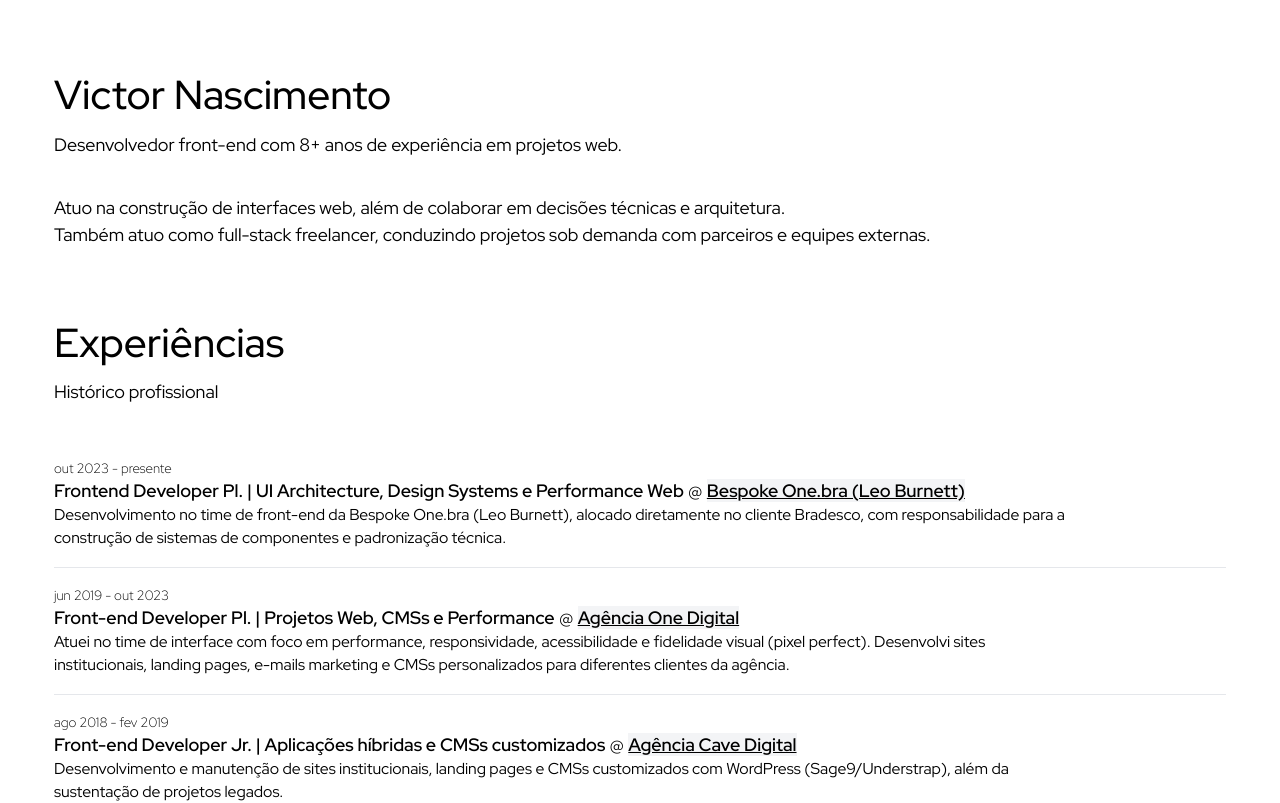
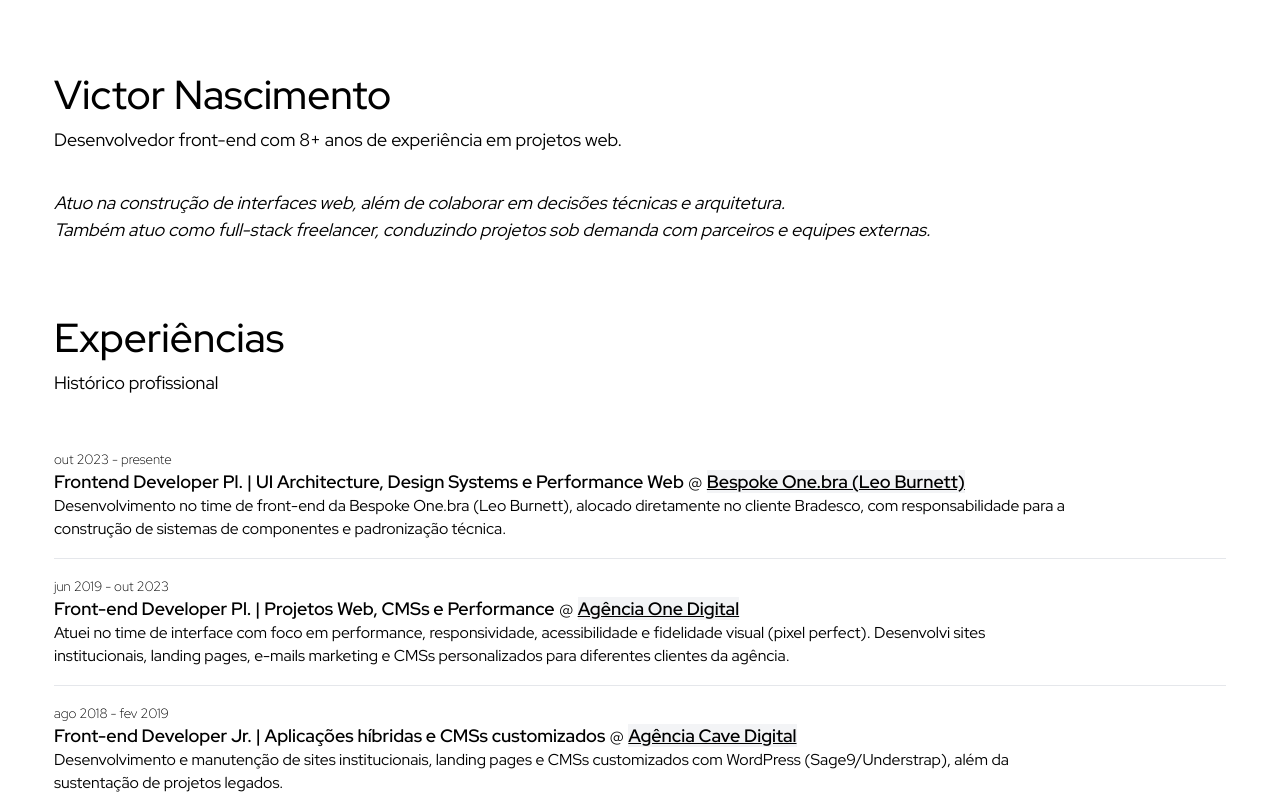
Before and after one commit to victornns/victornns.site, a Next.js app: page /portfolio in a window 1280 px wide. Shown: the top 803 px of the page. Built offline with nearby package versions, Linux system fonts and the light colour scheme.

Commit message:
refactor: update UI components || font style

```diff
--- a/src/app/portfolio/page.tsx
+++ b/src/app/portfolio/page.tsx
@@ -16,8 +16,8 @@ export default function Portfolio() {
     <main className="flex flex-col gap-16 py-16 px-6 md:px-12">
       <section>
         <UISectionHeader title="Victor Nascimento" description="Desenvolvedor front-end com 8+ anos de experiência em projetos web." />
-        <p>Atuo na construção de interfaces web, além de colaborar em decisões técnicas e arquitetura.</p>
-        <p>Também atuo como full-stack freelancer, conduzindo projetos sob demanda com parceiros e equipes externas.</p>
+        <p className="italic">Atuo na construção de interfaces web, além de colaborar em decisões técnicas e arquitetura.</p>
+        <p className="italic">Também atuo como full-stack freelancer, conduzindo projetos sob demanda com parceiros e equipes externas.</p>
       </section>
 
       <ListView title="Experiências" description="Histórico profissional">
--- a/src/components/ui/UISectionHeader.tsx
+++ b/src/components/ui/UISectionHeader.tsx
@@ -7,7 +7,7 @@ interface UISectionHeaderProps {
 
 export const UISectionHeader: FC<UISectionHeaderProps> = ({ title, description }) => (
   <header className="mb-8">
-    {title && <h2 className="text-4xl font-medium mb-3">{title}</h2>}
+    {title && <h2 className="text-4xl font-medium mb-2">{title}</h2>}
     {description && <p>{description}</p>}
   </header>
 );
```
